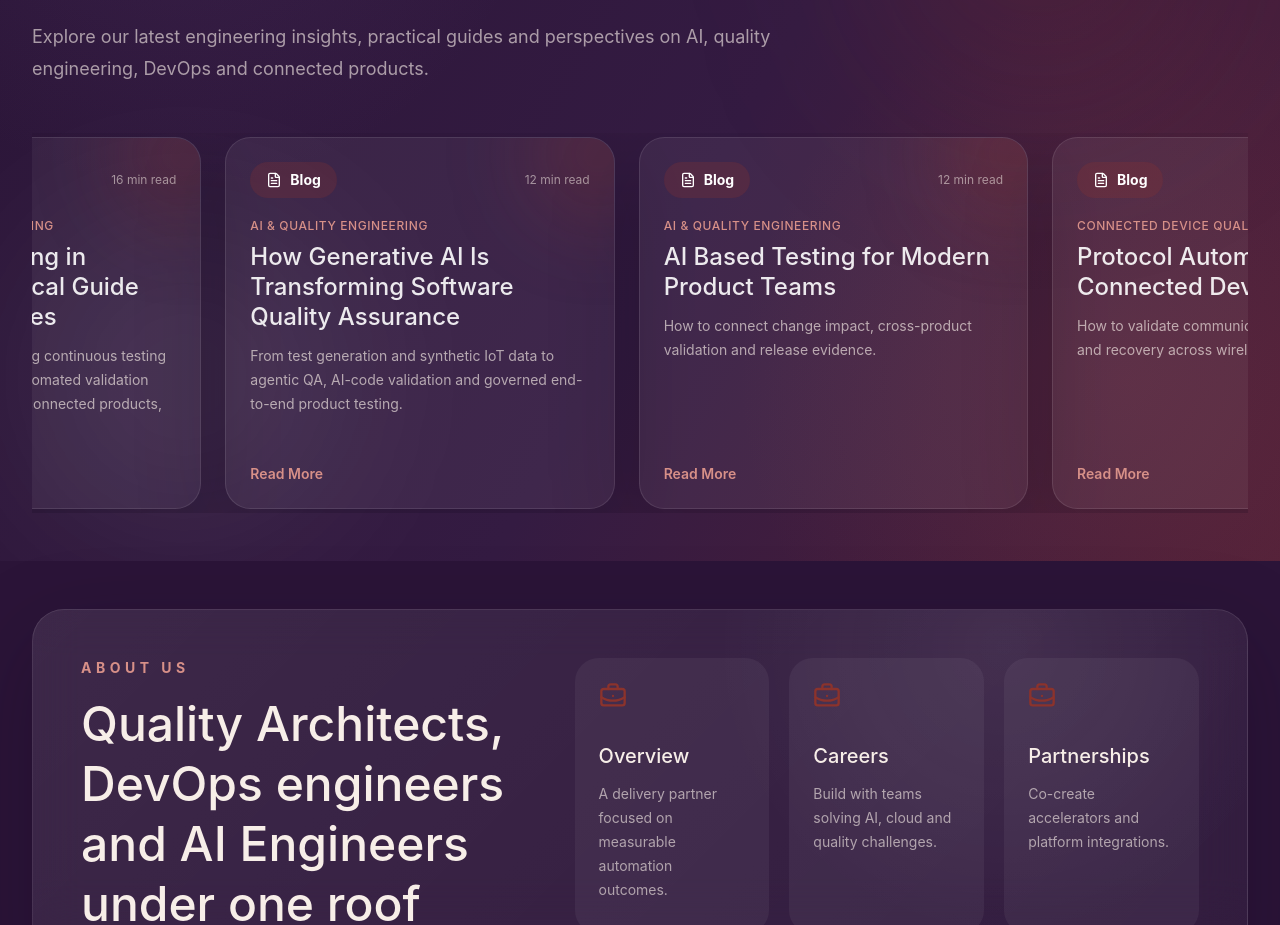
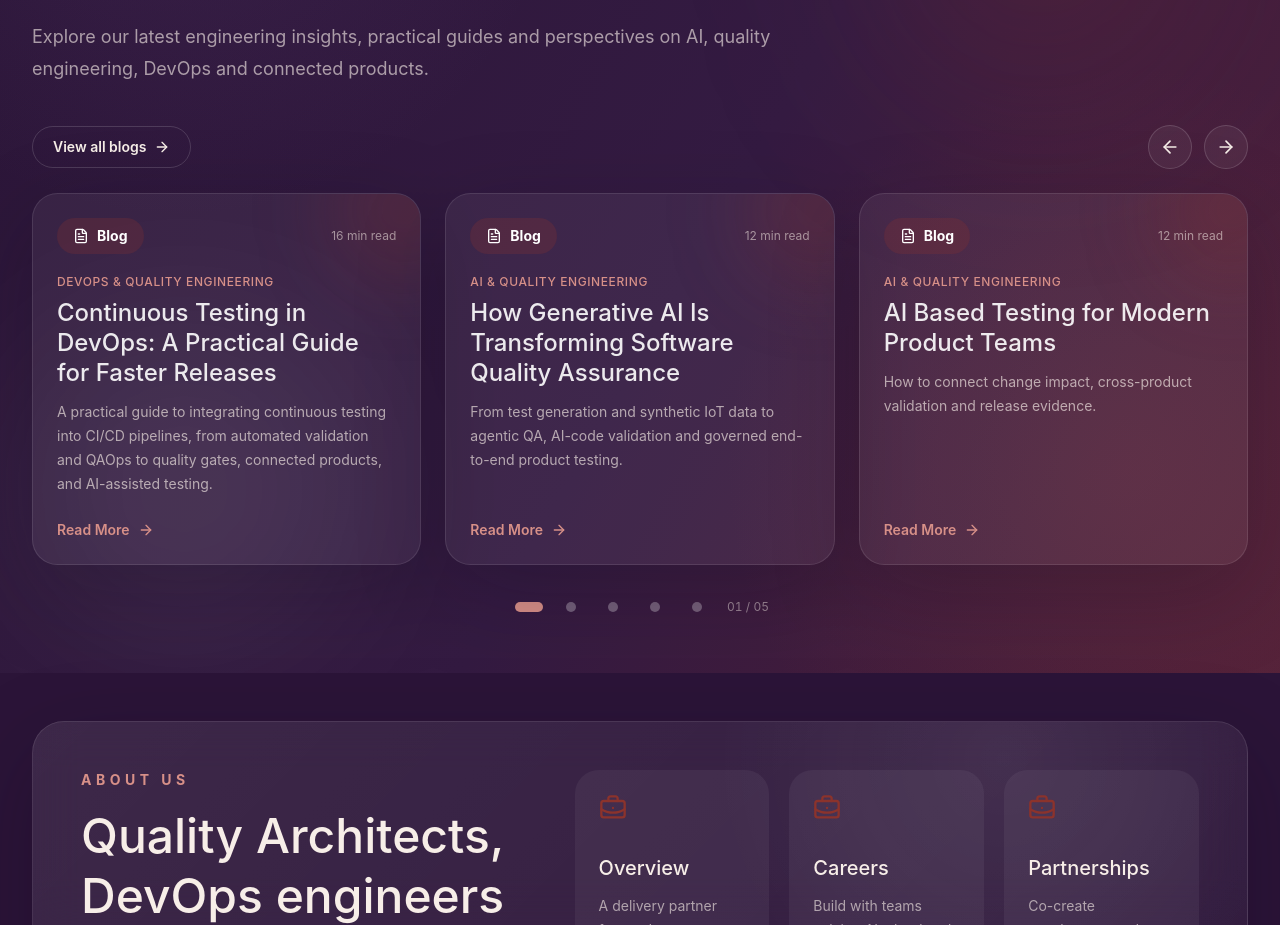
Before and after one commit to rvala-elevro/elevro_site, a Next.js app: page / in a window 1280 px wide. Shown: the part 4360-5285 px from the top of the page. Built offline with nearby package versions, Linux system fonts and the light colour scheme.

Commit message:
Restore original blog carousel without play/pause control

```diff
--- a/components/HomeBlogCarousel.tsx
+++ b/components/HomeBlogCarousel.tsx
@@ -2,8 +2,12 @@
 
 import { useEffect, useRef, useState } from "react";
 import Link from "next/link";
-import { FileText } from "lucide-react";
-import { useInView, useReducedMotion } from "motion/react";
+import {
+  ArrowLeft,
+  ArrowRight,
+  FileText,
+} from "lucide-react";
+import { motion, useInView, useReducedMotion } from "motion/react";
 
 export type HomepageBlog = {
   slug: string;
@@ -13,7 +17,7 @@ export type HomepageBlog = {
   readTime: string;
 };
 
-const SCROLL_SPEED = 48; // CSS pixels per second
+const ROTATION_INTERVAL_MS = 6000;
 
 export default function HomeBlogCarousel({
   blogs,
@@ -22,113 +26,70 @@ export default function HomeBlogCarousel({
   blogs: HomepageBlog[];
   enabled?: boolean;
 }) {
-  const viewportRef = useRef<HTMLDivElement>(null);
-  const firstCardRef = useRef<HTMLDivElement>(null);
-  const duplicateRef = useRef<HTMLDivElement>(null);
-  const resumeAfterRef = useRef(0);
+  const [startIndex, setStartIndex] = useState(0);
+  const [direction, setDirection] = useState(1);
   const [hovered, setHovered] = useState(false);
   const [focusWithin, setFocusWithin] = useState(false);
-  const [touching, setTouching] = useState(false);
-  const isInView = useInView(viewportRef, { amount: 0.25 });
+  const carouselRef = useRef<HTMLDivElement>(null);
+  const isInView = useInView(carouselRef, { amount: 0.25 });
   const prefersReducedMotion = useReducedMotion();
   const count = blogs.length;
 
   useEffect(() => {
-    const viewport = viewportRef.current;
-    const first = firstCardRef.current;
-    const duplicate = duplicateRef.current;
     if (
-      !viewport ||
-      !first ||
-      !duplicate ||
       count < 2 ||
       !enabled ||
       !isInView ||
       hovered ||
       focusWithin ||
-      touching ||
       prefersReducedMotion
     ) {
       return;
     }
 
-    let frame = 0;
-    let previousTime: number | null = null;
-    let position = viewport.scrollLeft;
-    let lastScroll = viewport.scrollLeft;
+    const timer = window.setInterval(() => {
+      if (document.hidden) return;
+      setDirection(1);
+      setStartIndex((current) => (current + 1) % count);
+    }, ROTATION_INTERVAL_MS);
 
-    // The duplicate sequence is exactly one complete cycle away, including
-    // the gap between the last card and the first card in the next cycle.
-    // Re-measure on resize so the loop remains seamless at every breakpoint.
-    let loopWidth = 0;
-    const measureLoop = () => {
-      loopWidth = duplicate.getClientRects().length
-        ? duplicate.offsetLeft - first.offsetLeft
-        : 0;
-      position = viewport.scrollLeft;
-      lastScroll = position;
-      previousTime = null;
-    };
-    measureLoop();
-    const observer = new ResizeObserver(measureLoop);
-    observer.observe(viewport);
-    observer.observe(first);
-    observer.observe(duplicate);
-
-    const tick = (now: number) => {
-      const elapsed = previousTime === null ? 0 : Math.min(now - previousTime, 50);
-      previousTime = now;
-
-      if (document.hidden || now < resumeAfterRef.current || loopWidth <= 0) {
-        position = viewport.scrollLeft;
-        lastScroll = position;
-      } else {
-        // Preserve fractional progress and recognize native touch scrolling.
-        if (viewport.scrollLeft !== lastScroll) {
-          position = viewport.scrollLeft;
-        }
-        position = (position + (elapsed * SCROLL_SPEED) / 1000) % loopWidth;
-        viewport.scrollLeft = position;
-        lastScroll = viewport.scrollLeft;
-      }
-
-      frame = window.requestAnimationFrame(tick);
-    };
-
-    frame = window.requestAnimationFrame(tick);
-    return () => {
-      window.cancelAnimationFrame(frame);
-      observer.disconnect();
-    };
-  }, [count, enabled, isInView, hovered, focusWithin, touching, prefersReducedMotion]);
+    return () => window.clearInterval(timer);
+  }, [
+    count,
+    enabled,
+    isInView,
+    hovered,
+    focusWithin,
+    prefersReducedMotion,
+  ]);
 
   if (!count) return null;
 
-  // On smaller catalogs, only duplicate where cards overflow the viewport.
-  // All original links remain keyboard accessible; duplicate links support
-  // pointer/touch navigation but are excluded from sequential keyboard focus.
-  const duplicateVisibility =
-    count === 1
-      ? "hidden"
-      : count === 2
-        ? "flex md:hidden"
-        : count === 3
-          ? "flex lg:hidden"
-          : "flex";
+  const activeIndex = startIndex % count;
+  const orderedBlogs = blogs.map(
+    (_, offset) => blogs[(activeIndex + offset) % count],
+  );
 
-  const cardWidth =
-    "w-full shrink-0 md:w-[calc((100%_-_1.5rem)/2)] lg:w-[calc((100%_-_3rem)/3)]";
+  function move(step: number) {
+    setDirection(step);
+    setStartIndex((current) => (current + step + count) % count);
+  }
+
+  function select(index: number) {
+    setDirection(index < activeIndex ? -1 : 1);
+    setStartIndex(index);
+  }
+
+  const controlClass =
+    "inline-flex h-11 w-11 shrink-0 items-center justify-center rounded-full border border-white/15 bg-white/5 text-cream transition hover:border-white/35 hover:bg-secondary/35 focus-visible:outline-2 focus-visible:outline-offset-4 focus-visible:outline-[#d79088]";
 
   return (
     <div
+      ref={carouselRef}
       role="region"
       aria-roledescription="carousel"
       aria-label="Engineering blog articles"
-      className="mt-12"
-    >
-      <div
-        ref={viewportRef}
-        className="overflow-x-auto py-1 [scrollbar-width:none] [&::-webkit-scrollbar]:hidden"
+      className="mt-10"
       onMouseEnter={() => setHovered(true)}
       onMouseLeave={() => setHovered(false)}
       onFocusCapture={() => setFocusWithin(true)}
@@ -137,53 +98,65 @@ export default function HomeBlogCarousel({
           setFocusWithin(false);
         }
       }}
-        onTouchStart={() => setTouching(true)}
-        onTouchEnd={() => {
-          resumeAfterRef.current = performance.now() + 900;
-          setTouching(false);
-        }}
-        onTouchCancel={() => setTouching(false)}
     >
-        <div className="relative flex w-full items-stretch gap-6">
-          {blogs.map((blog, index) => (
-            <div
-              ref={index === 0 ? firstCardRef : undefined}
+      <div className="mb-6 flex flex-wrap items-center justify-between gap-4">
+        <Link
+          href="/resources/blogs"
+          className="inline-flex items-center gap-2 rounded-full border border-white/15 px-5 py-2.5 text-sm font-semibold text-cream transition hover:border-[#d79088]/60 hover:bg-secondary/20 focus-visible:outline-2 focus-visible:outline-offset-4 focus-visible:outline-[#d79088]"
+        >
+          View all blogs <ArrowRight className="h-4 w-4" aria-hidden="true" />
+        </Link>
+
+        {count > 1 && (
+          <div className="flex items-center gap-2 sm:gap-3">
+            <button
+              type="button"
+              className={controlClass}
+              aria-label="Previous blog"
+              onClick={() => move(-1)}
+            >
+              <ArrowLeft className="h-5 w-5" aria-hidden="true" />
+            </button>
+            <button
+              type="button"
+              className={controlClass}
+              aria-label="Next blog"
+              onClick={() => move(1)}
+            >
+              <ArrowRight className="h-5 w-5" aria-hidden="true" />
+            </button>
+          </div>
+        )}
+      </div>
+
+      <motion.div
+        key={activeIndex}
+        initial={
+          prefersReducedMotion || activeIndex === 0
+            ? false
+            : { opacity: 0.65, x: direction * 14 }
+        }
+        animate={{ opacity: 1, x: 0 }}
+        transition={{ duration: prefersReducedMotion ? 0 : 0.32, ease: "easeOut" }}
+        className="grid grid-cols-1 gap-6 md:grid-cols-2 lg:grid-cols-3"
+      >
+        {orderedBlogs.map((blog, offset) => {
+          // One card on phones, two on tablets, three on desktop.
+          // Keep the catalog in the rendered markup without making offscreen
+          // articles focusable or visible to assistive technology.
+          const visibility =
+            offset === 0
+              ? "flex"
+              : offset === 1
+                ? "hidden md:flex"
+                : offset === 2
+                  ? "hidden lg:flex"
+                  : "hidden";
+
+          return (
+            <article
               key={blog.slug}
-              className={`${cardWidth} flex`}
-            >
-              <BlogCard blog={blog} />
-            </div>
-          ))}
-          {count > 1 &&
-            blogs.map((blog, index) => (
-              <div
-                ref={index === 0 ? duplicateRef : undefined}
-                key={`duplicate-${blog.slug}`}
-                className={`${cardWidth} ${duplicateVisibility} motion-reduce:hidden`}
-                aria-hidden="true"
-              >
-                <BlogCard blog={blog} duplicate />
-              </div>
-            ))}
-        </div>
-      </div>
-    </div>
-  );
-}
-
-function BlogCard({
-  blog,
-  duplicate = false,
-}: {
-  blog: HomepageBlog;
-  duplicate?: boolean;
-}) {
-  return (
-    <Link
-      href={`/resources/blogs/${blog.slug}`}
-      tabIndex={duplicate ? -1 : undefined}
-      aria-label={`Read more: ${blog.title}`}
-      className="group relative flex min-h-[18rem] w-full flex-col overflow-hidden rounded-[1.6rem] border border-white/10 bg-white/5.5 p-6 shadow-soft transition duration-300 hover:border-white/25 hover:bg-white/[0.075] focus-visible:outline-2 focus-visible:-outline-offset-4 focus-visible:outline-[#d79088] motion-reduce:transition-none"
+              className={`${visibility} group relative min-h-[18rem] flex-col overflow-hidden rounded-[1.6rem] border border-white/10 bg-white/5.5 p-6 shadow-soft transition duration-300 hover:border-white/25 hover:bg-white/[0.075] motion-reduce:transition-none`}
             >
               <div
                 aria-hidden="true"
@@ -205,10 +178,47 @@ function BlogCard({
                 <p className="mt-3 text-sm leading-6 text-cream/65">
                   {blog.excerpt}
                 </p>
-        <span className="mt-auto pt-6 text-sm font-semibold text-[#d79088] transition group-hover:text-white">
-          Read More
+                <Link
+                  href={`/resources/blogs/${blog.slug}`}
+                  aria-label={`Read more: ${blog.title}`}
+                  className="mt-auto inline-flex items-center gap-2 rounded-sm pt-6 text-sm font-semibold text-[#d79088] transition hover:text-white focus-visible:outline-2 focus-visible:outline-offset-4 focus-visible:outline-[#d79088]"
+                >
+                  Read More <ArrowRight className="h-4 w-4" aria-hidden="true" />
+                </Link>
+              </div>
+            </article>
+          );
+        })}
+      </motion.div>
+
+      {count > 1 && (
+        <div className="mt-6 flex flex-wrap items-center justify-center gap-3">
+          <div className="flex flex-wrap items-center justify-center gap-1.5">
+            {blogs.map((blog, index) => (
+              <button
+                key={blog.slug}
+                type="button"
+                aria-label={`Show ${blog.title} first`}
+                aria-current={index === activeIndex ? "true" : undefined}
+                onClick={() => select(index)}
+                className="flex h-9 min-w-9 items-center justify-center rounded-full focus-visible:outline-2 focus-visible:outline-offset-2 focus-visible:outline-[#d79088]"
+              >
+                <span
+                  aria-hidden="true"
+                  className={`h-2.5 rounded-full transition-all motion-reduce:transition-none ${index === activeIndex ? "w-7 bg-[#d79088]" : "w-2.5 bg-white/30 hover:bg-white/60"}`}
+                />
+              </button>
+            ))}
+          </div>
+          <span
+            className="text-xs tabular-nums text-cream/50"
+            aria-live={focusWithin ? "polite" : "off"}
+            aria-label={`Starting blog ${activeIndex + 1} of ${count}`}
+          >
+            {String(activeIndex + 1).padStart(2, "0")} / {String(count).padStart(2, "0")}
           </span>
         </div>
-    </Link>
+      )}
+    </div>
   );
 }
```
Lines whose indentation alone changed are shown as unchanged.
